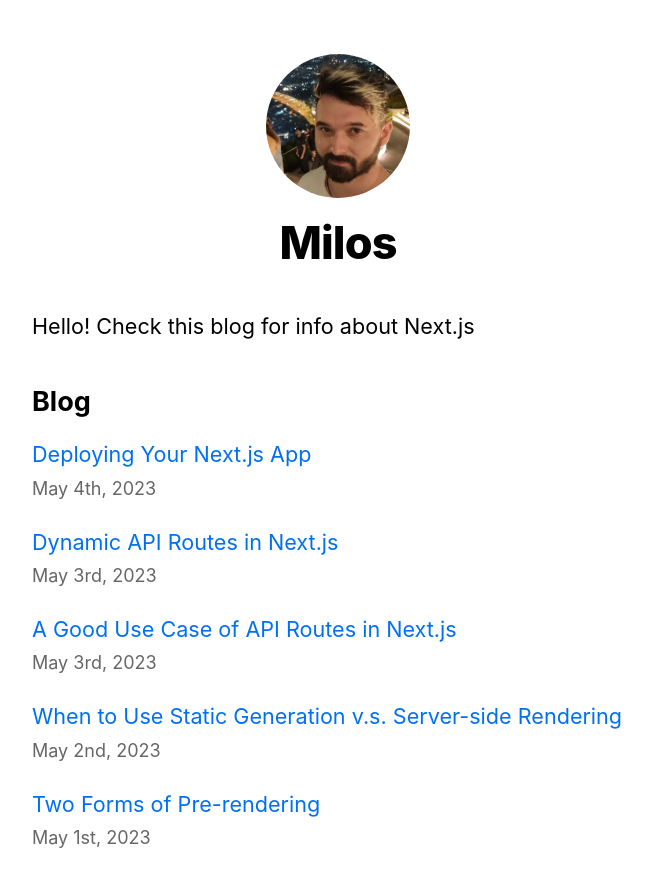
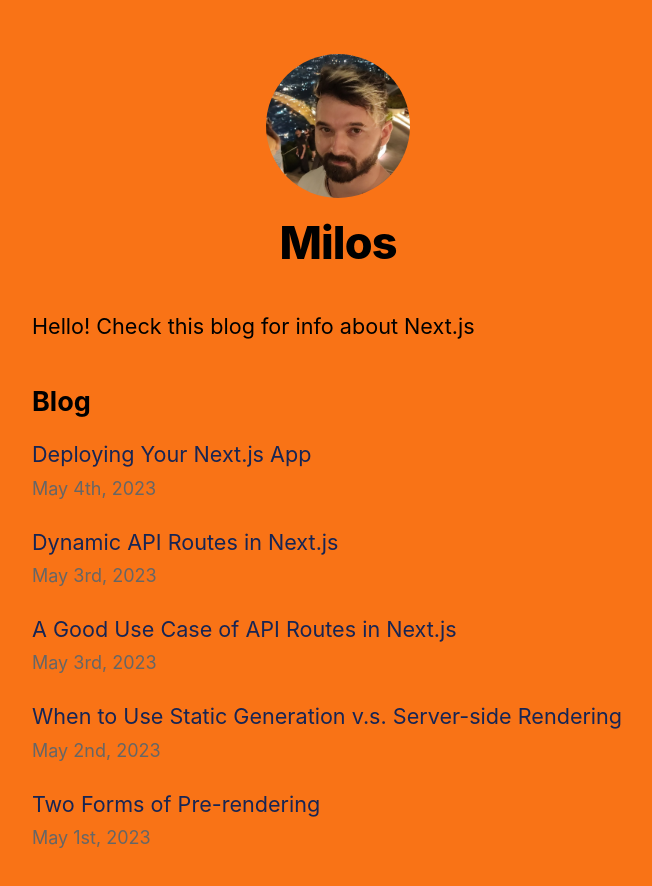
Before and after one commit to 1um1n0517y01/nextjs-blog, a Next.js app: page / in a window 1280 px wide. Shown: the top 886 px of the page, without its empty margins (302-954 px from the left). Built offline with nearby package versions, Linux system fonts and the light colour scheme.

Commit message:
Switched colors for some fast non-eye-killing effect

```diff
--- a/styles/global.css
+++ b/styles/global.css
@@ -6,6 +6,7 @@ body {
     Ubuntu, Cantarell, Fira Sans, Droid Sans, Helvetica Neue, sans-serif;
   line-height: 1.6;
   font-size: 18px;
+  background-color: #f97316;
 }
 
 * {
@@ -13,7 +14,7 @@ body {
 }
 
 a {
-  color: #0070f3;
+  color: #172554;
   text-decoration: none;
 }
 
```
